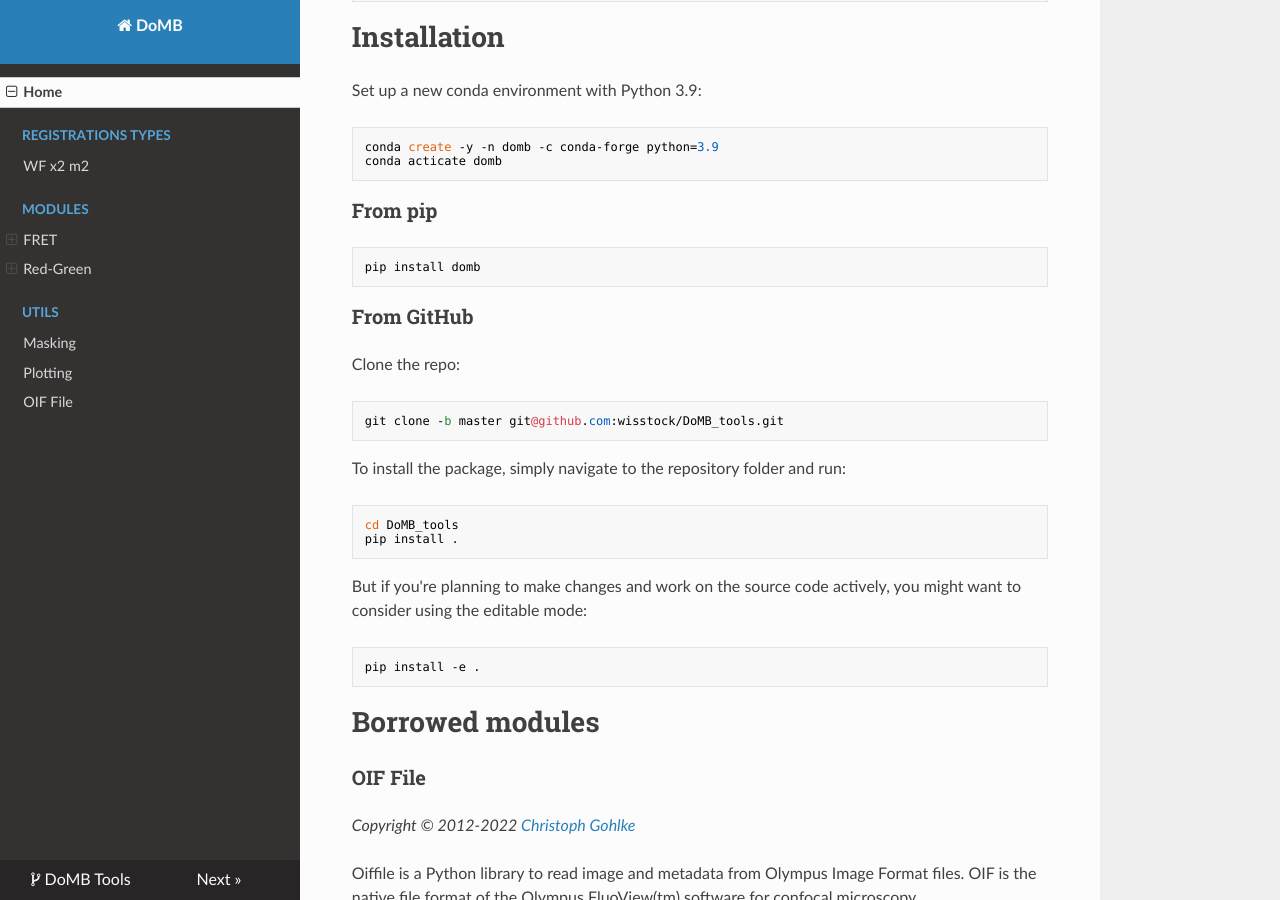
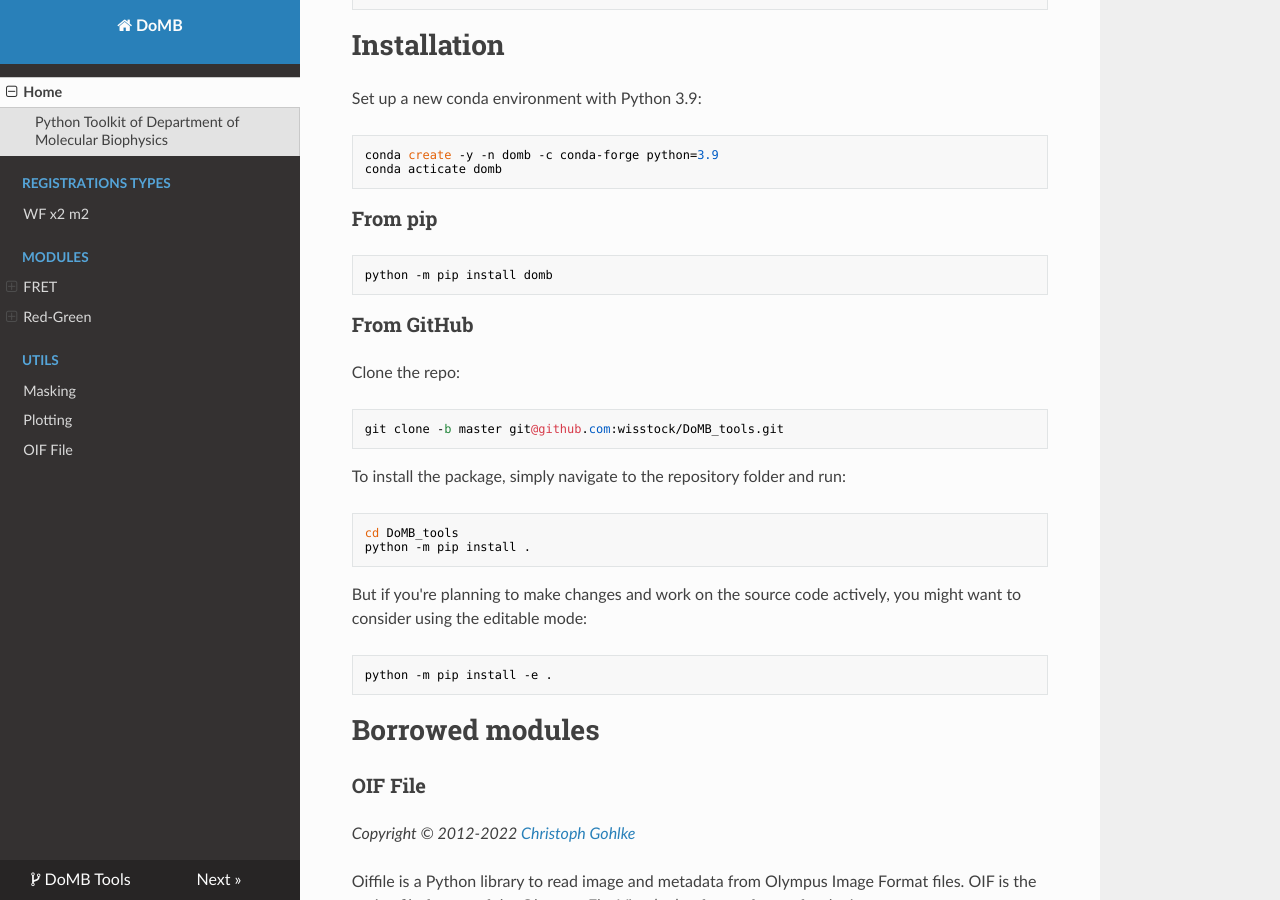
Before and after one commit to wisstock/domb-tools, an MkDocs documentation site: the page built from docs/index.md, in a window 1280 px wide and 900 px high, scrolled down 884 px. Built offline with MkDocs 1.6.1, drawn with Linux system fonts in a browser that asks for light colours; nearby versions of some CDN libraries.

````diff
--- a/docs/index.md
+++ b/docs/index.md
@@ -1,7 +1,6 @@
 DoMB Tools
 ==========
-
-__Python Toolkit of Department of Molecular Biophysics__
+## Python Toolkit of Department of Molecular Biophysics
 
 # Description
 __Registrations types__ combine acquired data (images, electrophysiological recordings, metadata) into unified data structures. Attributes within this structure support subsequent analysis through _modules_ functions.
@@ -43,7 +42,7 @@ conda acticate domb
 
 ### From pip
 ```
-pip install domb
+python -m pip install domb
 ```
 
 ### From GitHub
@@ -55,12 +54,12 @@ git clone -b master git@github.com:wisstock/DoMB_tools.git
 To install the package, simply navigate to the repository folder and run:
 ```
 cd DoMB_tools
-pip install .
+python -m pip install .
 ```
 
 But if you're planning to make changes and work on the source code actively, you might want to consider using the editable mode:
 ```
-pip install -e .
+python -m pip install -e .
 ```
 
 # Borrowed modules
````
Also changed, not shown: README.md (+5 -6 lines).
